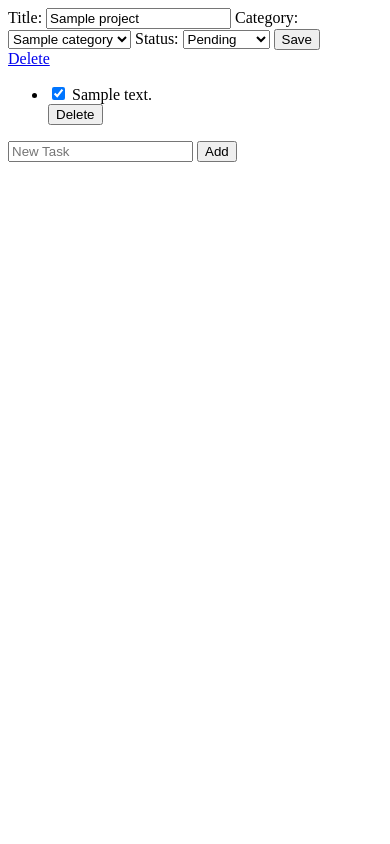
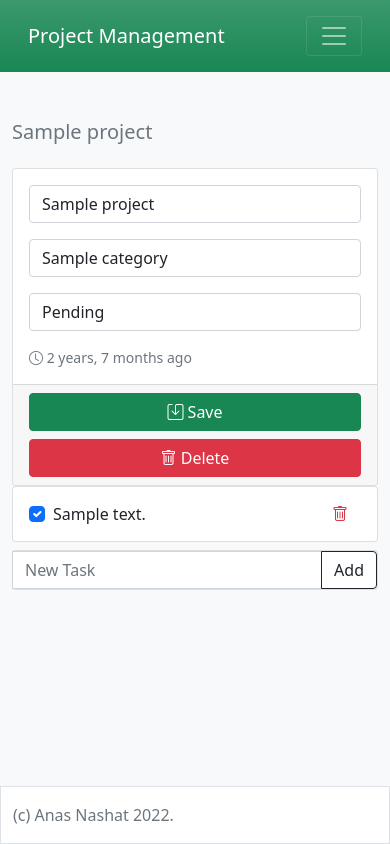
Before and after one commit to anasnashat/Django_pm, a Django app: page /projects/update/1 in a window 390 px wide. Run offline with Django 4.2, Linux system fonts and the light colour scheme; tables that the repository leaves empty hold one stand-in row (values such as "Sample post"); some libraries are stand-ins or nearby versions.

Commit message:
project Add Bootstrap

```diff
--- a/project_management/settings.py
+++ b/project_management/settings.py
@@ -35,6 +35,7 @@ INSTALLED_APPS = [
     "django.contrib.sessions",
     "django.contrib.messages",
     "django.contrib.staticfiles",
+    "django.contrib.humanize",
     "projects",
     "accounts",
 ]
--- a/projects/forms.py
+++ b/projects/forms.py
@@ -1,15 +1,18 @@
 from django import forms
 from . import models
 
+attrs = {
+    "class":"form-control"
+}
 
 class ProjectCreatForm(forms.ModelForm):
     class Meta:
         model = models.Project
         fields = ["title", "description", "category"]
         widgets = {
-            'title': forms.TextInput(),
-            'description': forms.Textarea(),
-            'category': forms.Select(),
+            'title': forms.TextInput(attrs=attrs),
+            'description': forms.Textarea(attrs=attrs),
+            'category': forms.Select(attrs=attrs),
         }
 
 
@@ -18,8 +21,8 @@ class ProjectUpdateForm(forms.ModelForm):
         model = models.Project
         fields = ["title", "category", "status"]
         widgets = {
-            "title": forms.TextInput(),
-            "category": forms.Select(),
-            "status": forms.Select(),
+            "title": forms.TextInput(attrs=attrs),
+            "category": forms.Select(attrs=attrs),
+            "status": forms.Select(attrs=attrs),
 
         }
--- a/projects/templates/base.html
+++ b/projects/templates/base.html
@@ -1,11 +1,24 @@
 <!DOCTYPE html>
-<html lang="en">
+<html lang="en" class="h-100">
 <head>
     <meta charset="UTF-8">
     <title>Django Project Management</title>
+    <link href="https://cdn.jsdelivr.net/npm/bootstrap@5.0.2/dist/css/bootstrap.min.css" rel="stylesheet" integrity="sha384-EVSTQN3/azprG1Anm3QDgpJLIm9Nao0Yz1ztcQTwFspd3yD65VohhpuuCOmLASjC" crossorigin="anonymous">
+
+    <link rel="stylesheet" href="https://cdn.jsdelivr.net/npm/bootstrap-icons@1.9.1/font/bootstrap-icons.css">
 </head>
-<body>
-    {% block content %}
+<body class="d-flex flex-column h-100 bg-light">
+    {% include "partials/navbar.html" %}
+    <main class="flex-shrink-0 ">
+        <div class="container mt-5">
+                {% block content %}
     {% endblock %}
+        </div>
+    </main>
+
+    {% include "partials/footer.html" %}
+    <script src="https://cdn.jsdelivr.net/npm/bootstrap@5.0.2/dist/js/bootstrap.bundle.min.js" integrity="sha384-MrcW6ZMFYlzcLA8Nl+NtUVF0sA7MsXsP1UyJoMp4YLEuNSfAP+JcXn/tWtIaxVXM" crossorigin="anonymous"></script>
+    <script src="https://cdn.jsdelivr.net/npm/@popperjs/core@2.9.2/dist/umd/popper.min.js" integrity="sha384-IQsoLXl5PILFhosVNubq5LC7Qb9DXgDA9i+tQ8Zj3iwWAwPtgFTxbJ8NT4GN1R8p" crossorigin="anonymous"></script>
+    <script src="https://cdn.jsdelivr.net/npm/bootstrap@5.0.2/dist/js/bootstrap.min.js" integrity="sha384-cVKIPhGWiC2Al4u+LWgxfKTRIcfu0JTxR+EQDz/bgldoEyl4H0zUF0QKbrJ0EcQF" crossorigin="anonymous"></script>
 </body>
 </html>
--- /dev/null
+++ b/projects/templates/partials/footer.html
@@ -0,0 +1,10 @@
+{% load i18n %}
+
+<footer class="footer mt-auto py-3 bg-white border">
+    <div class="container">
+        <span class="text-muted">
+            {% trans "(c) Anas Nashat 2022. " %}
+        </span>
+    </div>
+
+</footer>
--- /dev/null
+++ b/projects/templates/partials/navbar.html
@@ -0,0 +1,22 @@
+{% load i18n %}
+
+
+<nav class="navbar navbar-expand-lg navbar-dark  bg-success bg-gradient p-3">
+  <div class="container-fluid">
+    <a class="navbar-brand" href="{% url 'projects_list' %}">{% trans "Project Management" %}</a>
+    <button class="navbar-toggler" type="button" data-bs-toggle="collapse" data-bs-target="#navbarSupportedContent" aria-controls="navbarSupportedContent" aria-expanded="false" aria-label="Toggle navigation">
+      <span class="navbar-toggler-icon"></span>
+    </button>
+    <div class="collapse navbar-collapse" id="navbarSupportedContent">
+      <ul class="navbar-nav me-auto mb-2 mb-lg-0">
+        <li class="nav-item">
+          <a class="nav-link active" aria-current="page" href="{% url 'projects_list' %}">{% trans "Home" %}</a>
+        </li>
+      </ul>
+      <form class="d-flex">
+        <input class="form-control me-2" type="search" placeholder="Search" aria-label="Search">
+        <button class="btn btn-outline-success" type="submit">Search</button>
+      </form>
+    </div>
+  </div>
+</nav>
--- a/projects/templates/projects/delete.html
+++ b/projects/templates/projects/delete.html
@@ -1,10 +1,12 @@
 {% extends "base.html" %}
+{% load i18n %}
 {% block content %}
+    <h2>{% trans "Alert" %}</h2>
     <form method="post">
         {% csrf_token %}
-        <p>Are you sure you want to delete "{{ object }}"?</p>
+        <p class="text-muted my-4">{% trans 'Are you sure you want to delete ' %}"{{ project.title }}"?</p>
 
-        <input type="submit" value="Confirm">
+        <input class="btn btn-danger" type="submit" value="{% trans 'Delete' %}">
 
     </form>
 {% endblock %}
--- a/projects/templates/projects/task.html
+++ b/projects/templates/projects/task.html
@@ -1,31 +1,36 @@
 {% load i18n %}
 
-<ul>
+<ul class="list-group">
     {% for task in project.task_set.all %}
-        <li>
-            <form method="post" action="{% url 'task_update' task.id %} ">
+        <li class="list-group-item d-flex">
+            <form method="post" action="{% url 'task_update' task.id %} " class="my-auto me-2">
                 {% csrf_token %}
-                <input
+                <input class="form-check-input"
                         type="checkbox"
                         name="is_completed"
                         {% if task.is_completed %} checked {% endif %}
                         onchange="this.form.submit()"
                 />
-            {{ task.description }}
             </form>
+            <p class="my-auto me-auto">
+                {{ task.description }}
+            </p>
             <form method="post" action="{% url 'Task_delete' task.id %}">
                 {% csrf_token %}
-                <button type="submit"> Delete</button>
+                <button type="submit" class="btn"><i class="bi bi-trash text-danger"></i></button>
             </form>
         </li>
 
 
     {% endfor %}
 </ul>
-
-<form method="post" action="{% url 'task_creat' %} ">
-    {% csrf_token %}
-    <input type="hidden" value="{{ project.id }}" name="project">
-    <input type="text"  name="description" placeholder="{% trans "New Task" %}">
-    <input value="{% trans "Add" %}"  type="submit">
-</form>
+<div class="card mt-2">
+    <form method="post" action="{% url 'task_creat' %} " class="d-flex">
+        {% csrf_token %}
+            <div class="input-group">
+                <input type="hidden" value="{{ project.id }}" name="project">
+                <input type="text"  class="form-control" name="description" placeholder="{% trans "New Task" %}" required>
+                <input value="{% trans "Add" %}" class="btn btn-outline-dark"  type="submit">
+            </div>
+    </form>
+</div>
--- a/projects/templates/projects/update.html
+++ b/projects/templates/projects/update.html
@@ -1,11 +1,54 @@
 {% extends "base.html" %}
+{% load i18n %}
+{% load humanize %}
 {% block content %}
-    <form method="post">
-        {% csrf_token %}
-        {{ form }}
-        <input value="Save"  type="submit">
-    </form>
-    <a href="{% url 'projects_delete' object.id %}" type="button"> Delete</a>
-    {% include "projects/task.html" with project=object %}
+<nav aria-label="breadcrumb">
+	<ol class="breadcrumb">
+		<li class="breadcrumb-item active" aria-current="page">
+			<h5>
+				{{object.title}}
+			</h5>
+		</li>
+	</ol>
+</nav>
+
+<div class="row">
+	<div class="col-md-3">
+		<form method="post">
+			<div class="card">
+				<div class="card-body">
+					{% csrf_token %}
+					{% for field in form %}
+					<div class="mb-3">{{field}}</div>
+					{% endfor %}
+                    <div class="d-flex mt-2">
+                    <span class="me-auto text-muted small">
+                        <i class="bi bi-clock"></i>
+                        <time datetime="{{ object.create_at }}">
+                            {{ object.create_at|naturaltime }}
+                        </time>
+                    </span>
+				</div>
+				</div>
+                <div class="card-footer">
+                    <div class="d-grid gap-2">
+                        <button class="btn btn-success">
+                            <i class="bi bi-save"></i>
+                            {% trans 'Save' %}
+                        </button>
+                        <button class="btn btn-danger">
+                            <i class="bi bi-trash"></i>
+                            {% trans 'Delete' %}
+                        </button>
+                    </div>
+                </div>
+			</div>
+		</form>
+	</div>
+    <div class="col-md-9">
+        {% include "projects/task.html" with project=object %}
+    </div>
+</div>
+
 
 {% endblock %}
```
Also changed, not shown: projects/templates/common/forms.html (added, +18 -0 lines), projects/templates/projects/creat.html (+16 -6 lines), projects/templates/projects/list.html (+57 -8 lines).
